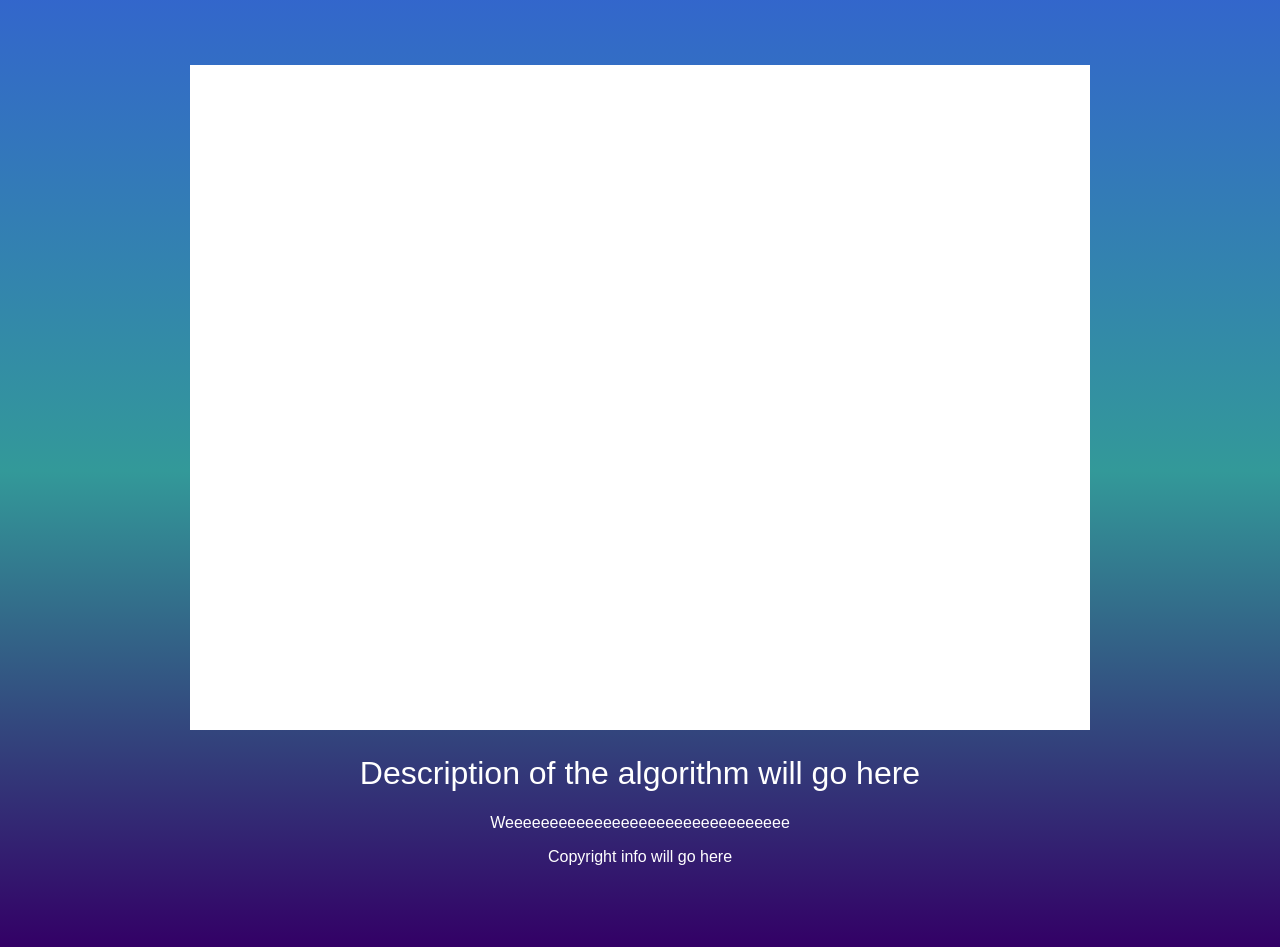
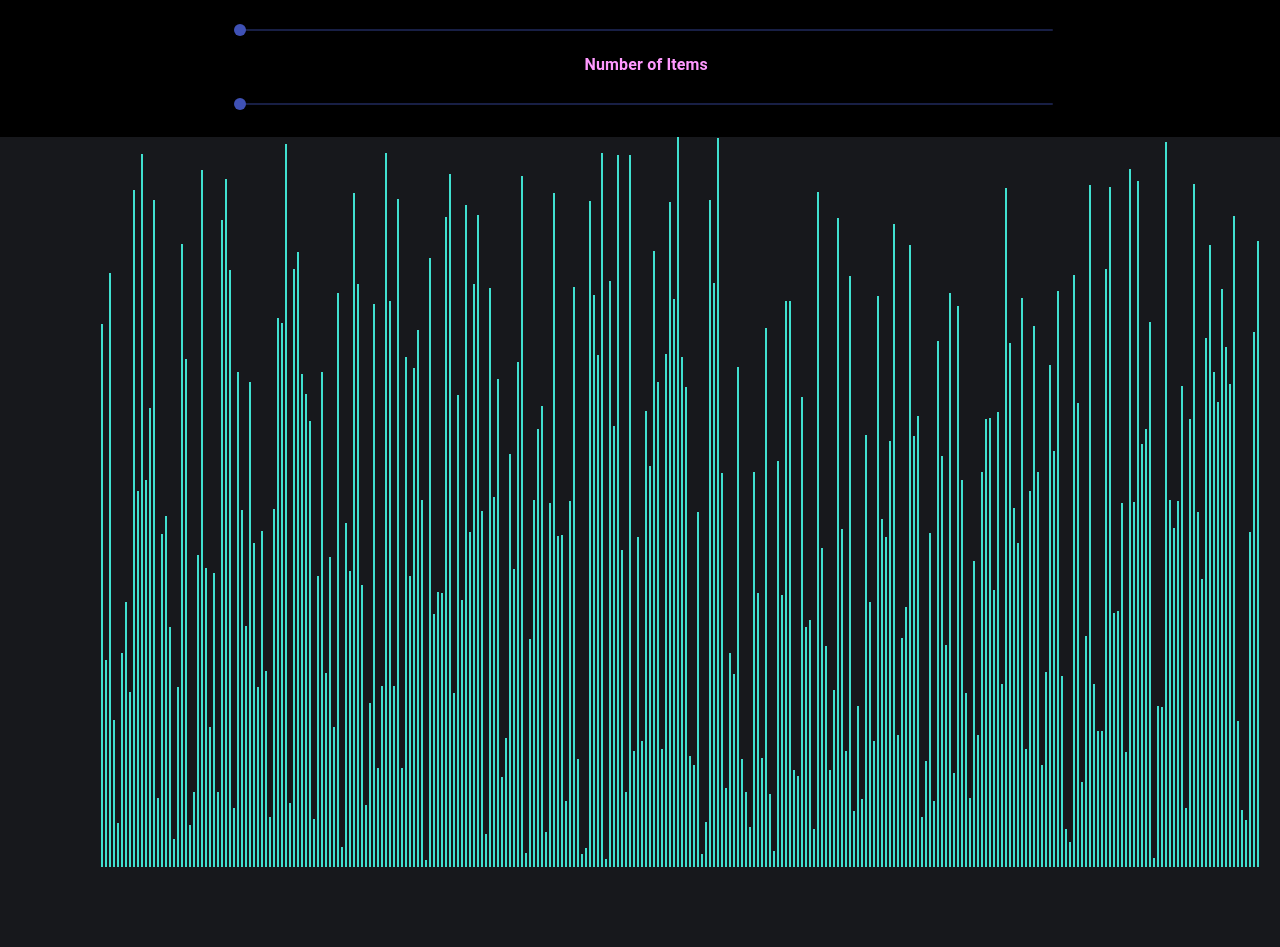
Before and after one commit to 18mpr1/Algo_Explorer, a React (Create React App) app: page / in a window 1280 px wide. Shown: the part 520-1467 px from the top of the page. After the commit the page ends 1391 px from the top, so only its background shows below. Built offline with nearby package versions, Linux system fonts and the light colour scheme.

Commit message:
Unsorted array bars showing from sandbox.jsx

```diff
--- a/src/App.css
+++ b/src/App.css
@@ -51,9 +51,16 @@ canvas {
 
 Footer{
   padding-bottom: 15px;
+  position: absolute;
+  bottom: 80%;
 }
 
 #title{
   text-align: center;
   font-size: 55px;
 }
+
+#descriptor{
+  position: absolute;
+  padding: 15px;
+}
--- a/src/App.js
+++ b/src/App.js
@@ -1,12 +1,16 @@
 import './App.css';
 import Sandbox from "./components/sandbox";
 import ButtonsBar from "./components/buttonsBar";
+import Footer from "./components/footer";
+import Descriptor from "./components/descriptor";
 
 function App() {
   return (
     <div className="App">
         <ButtonsBar />
         <Sandbox />
+        {/*<Descriptor/>
+        <Footer/>*/}
     </div>
   );
 }
--- /dev/null
+++ b/src/components/descriptor.jsx
@@ -0,0 +1,13 @@
+// This is where the algorithm's information is display like a dropdown menu
+
+function Descriptor(){
+    return(
+        <div id="description">
+            <h1>Algorithm Title</h1>
+            <p>Description will go here</p>
+        </div>
+
+    )
+}
+
+export default Descriptor;
--- a/src/components/sandbox.jsx
+++ b/src/components/sandbox.jsx
@@ -1,17 +1,82 @@
-// Sandbox
-// This is where the sorting happens
-import Footer from "./footer";
+import React from "react";
+import '../styling/sandbox.css';
 
-function Sandbox(){
-    return(
-        <div id="sandbox">
-            <canvas id="myCanvas"/>
-            <h1>Description of the algorithm will go here</h1>
-            <p>Weeeeeeeeeeeeeeeeeeeeeeeeeeeeeeee</p>
-            <Footer/>
-        </div>
+// Change this value for the speed of the animations.
+const ANIMATION_SPEED_MS = 1;
 
-    )
+// Change this value for the number of bars (value) in the array.
+const NUMBER_OF_ARRAY_BARS = 290;
+
+// This is the main color of the array bars.
+const PRIMARY_COLOR = 'turquoise';
+
+// This is the color of array bars that are being compared throughout the animations.
+const SECONDARY_COLOR = 'red';
+
+export default class Sandbox extends React.Component {
+    constructor(props) {
+        super(props);
+
+        this.state = {
+            array: [],
+        };
+    }
+
+    componentDidMount() {
+        this.resetArray();
+    }
+
+    resetArray() {
+        const array = [];
+        for (let i = 0; i < NUMBER_OF_ARRAY_BARS; i++) {
+            array.push(randomIntFromInterval(5, 730));
+        }
+        this.setState({array});
+    }
+
+
+
+
+
+    render() {
+        const {array} = this.state;
+
+        return (
+            <div className="array-container">
+                {array.map((value, idx) => (
+                    <div
+                        className="array-bar"
+                        key={idx}
+                        style={{
+                            backgroundColor: PRIMARY_COLOR,
+                            height: `${value}px`,
+                        }}/>
+                ))}
+                {/*<button onClick={() => this.resetArray()}>Generate New Array</button>
+                <button onClick={() => this.mergeSort()}>Merge Sort</button>
+                <button onClick={() => this.quickSort()}>Quick Sort</button>
+                <button onClick={() => this.heapSort()}>Heap Sort</button>
+                <button onClick={() => this.bubbleSort()}>Bubble Sort</button>
+                <button onClick={() => this.testSortingAlgorithms()}>
+                    Test Sorting Algorithms (BROKEN)
+                </button>*/}
+            </div>
+        );
+    }
 }
 
-export default Sandbox;
+// From https://stackoverflow.com/questions/4959975/generate-random-number-between-two-numbers-in-javascript
+function randomIntFromInterval(min, max) {
+    // min and max included
+    return (Math.floor(Math.random() * (max - min + 1) + min));
+}
+
+function arraysAreEqual(arrayOne, arrayTwo) {
+    if (arrayOne.length !== arrayTwo.length) return false;
+    for (let i = 0; i < arrayOne.length; i++) {
+        if (arrayOne[i] !== arrayTwo[i]) {
+            return false;
+        }
+    }
+    return true;
+}
--- /dev/null
+++ b/src/styling/sandbox.css
@@ -0,0 +1,12 @@
+.array-container {
+    position: absolute;
+    left: 100px;
+    /* top: 100px; */
+}
+
+.array-bar {
+    width: 2px;
+    display: inline-block;
+    margin: 0 1px;
+    background-color: pink;
+}
```
Also changed, not shown: src/algorithms/bubbleSort.jsx (line endings or trailing spaces).
